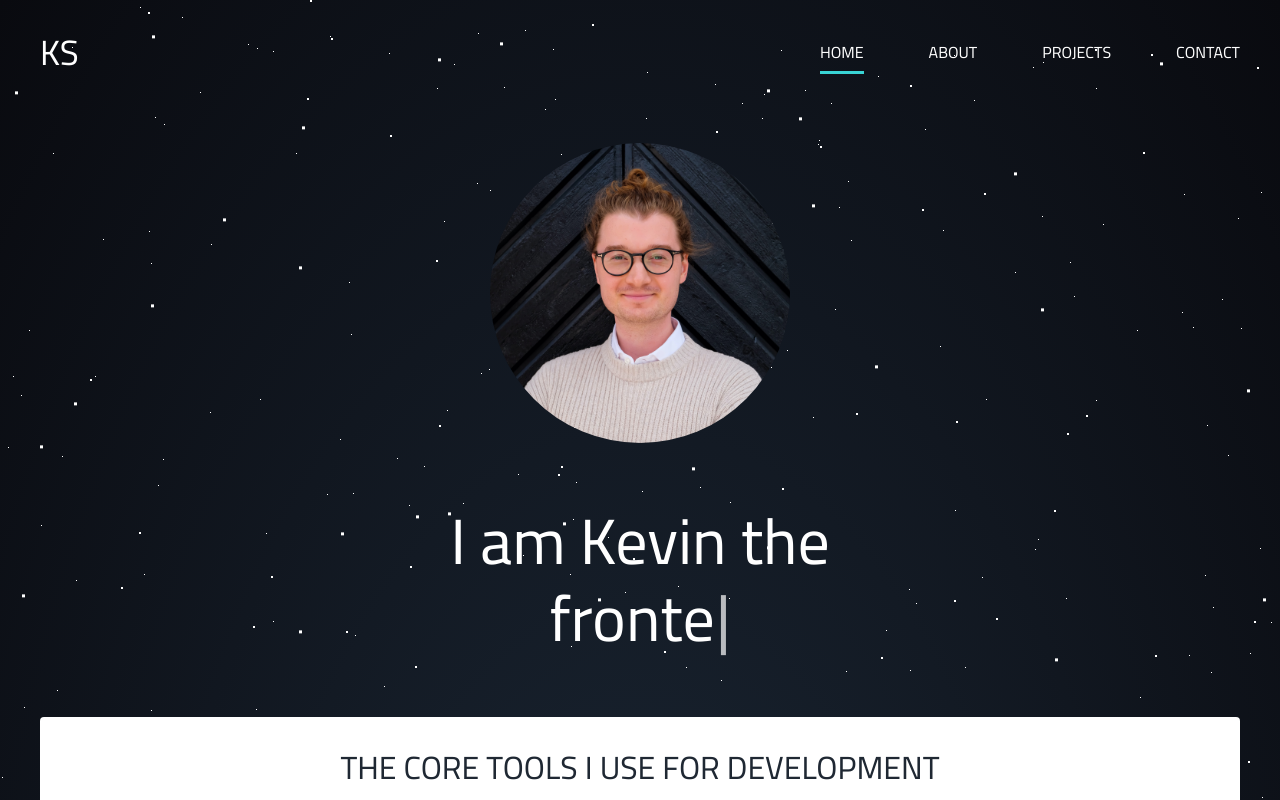
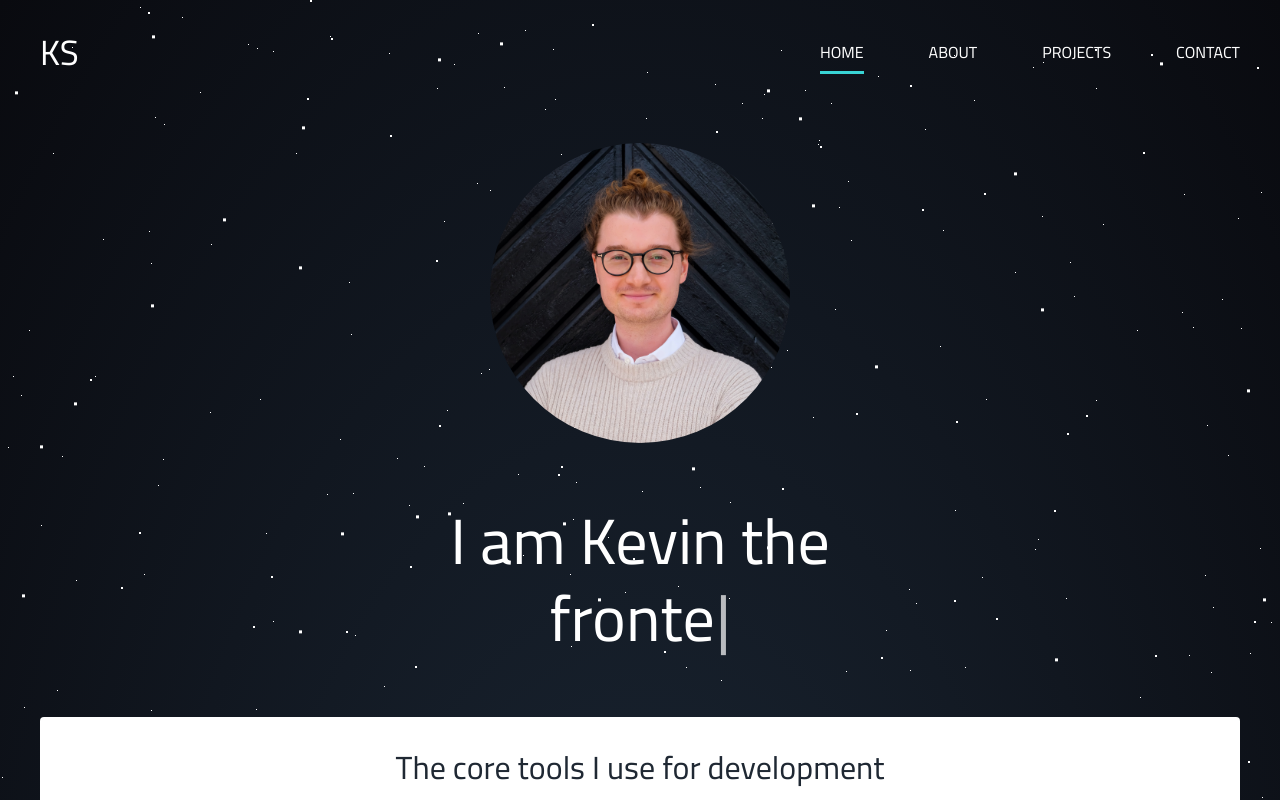
Before and after one commit to kevinsvanback/portfolio-website, a React (Create React App) app: page / in a window 1280 px wide. Shown: the top 800 px of the page. Built offline with nearby package versions, Linux system fonts and the light colour scheme.

Commit message:
style updates

```diff
--- a/src/pages/HomePage.js
+++ b/src/pages/HomePage.js
@@ -26,7 +26,7 @@ const HomePage = () => {
       <section className={styles.developmentSection}>
         <div className={styles.developmentHeading}>
           <h2 className={styles.sectionTitle}>
-            The Core Tools I Use For Development
+            The core tools I use for development
           </h2>
         </div>
 
--- a/src/pages/HomePage.module.css
+++ b/src/pages/HomePage.module.css
@@ -65,7 +65,7 @@
   z-index: 1;
   font-size: 32px;
   font-weight: 400;
-  text-transform: uppercase;
+  /* text-transform: uppercase; */
   color: #1f2833;
 }
 
```
